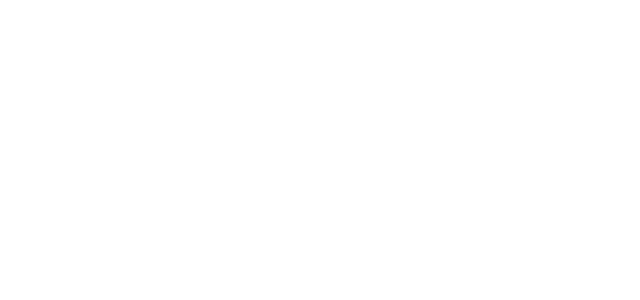
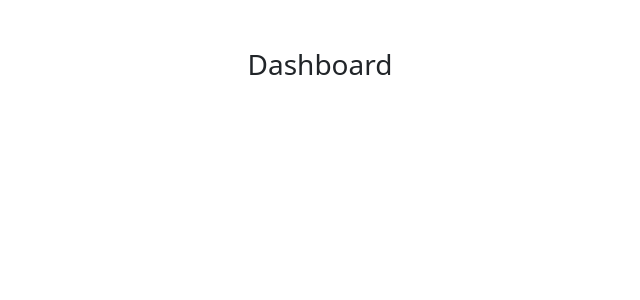
Before and after one commit to iqbalk18/AuthVerify, a React (Create React App) app in the folder frontend-project1/: page /dashboard in a window 1280 px wide. Before the commit this address had no page. Shown: the top 300 px of the page, without its empty margins (320-960 px from the left). Built offline with nearby package versions, Linux system fonts and the light colour scheme.

Commit message:
add new file Dashboard and modified Signin process

```diff
--- a/frontend-project1/src/App.js
+++ b/frontend-project1/src/App.js
@@ -4,6 +4,8 @@
 import Footer from './components/Footer';
 import Signup from './screens/Signup';
 import Signin from './screens/Signin';
+import Dashboard from './screens/Dashboard';
+
 
 export default function App() {
   return (
@@ -13,6 +15,7 @@
         <Routes>
           <Route path="/" element={<Signin />} />
           <Route path="/signup" element={<Signup />} />
+          <Route path="/dashboard" element={<Dashboard />} />
         </Routes>
         <Footer />
       </Router>
--- /dev/null
+++ b/frontend-project1/src/screens/Dashboard.js
@@ -0,0 +1,11 @@
+import React from 'react';
+
+function Dashboard() {
+  return (
+    <div className="container mt-5">
+      <h3 className="text-center">Dashboard</h3>
+    </div>
+  );
+}
+
+export default Dashboard;
--- a/frontend-project1/src/screens/Signin.js
+++ b/frontend-project1/src/screens/Signin.js
@@ -1,9 +1,10 @@
 import React, { useState } from 'react';
-import { Link } from 'react-router-dom';
+import { Link, useNavigate  } from 'react-router-dom';
 import 'bootstrap/dist/css/bootstrap.css';
 import SigninService from '../service/SigninService';
 
 function Signin() {
+    const navigate = useNavigate();
     const [username, setUsername] = useState('');
     const [password, setPassword] = useState('');
     const [error, setError] = useState('');
@@ -13,8 +14,7 @@
 
         try {
             const accessToken = await SigninService.authenticate(username, password);
-            // Lakukan navigasi ke halaman setelah login berhasil
-            // Contoh: window.location.href = '/dashboard';
+            navigate('/dashboard');
         } catch (error) {
             console.error('Login error:', error);
             setError("Invalid username or password.");
--- a/frontend-project1/src/service/SigninService.js
+++ b/frontend-project1/src/service/SigninService.js
@@ -3,7 +3,7 @@
 class SigninService {
     constructor() {
         this.api = axios.create({
-            baseURL: 'http://localhost:8080/api/v1/auth', // Ganti dengan URL backend Anda
+            baseURL: 'http://localhost:8080/api/v1/auth',
         });
     }
 
```
